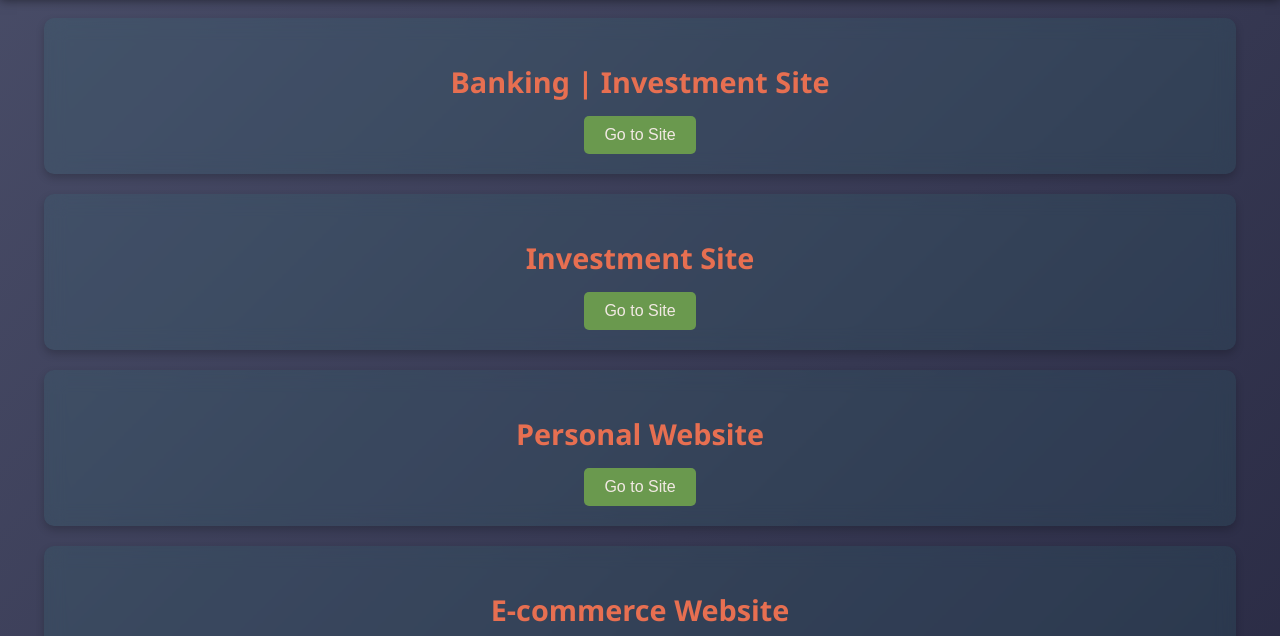
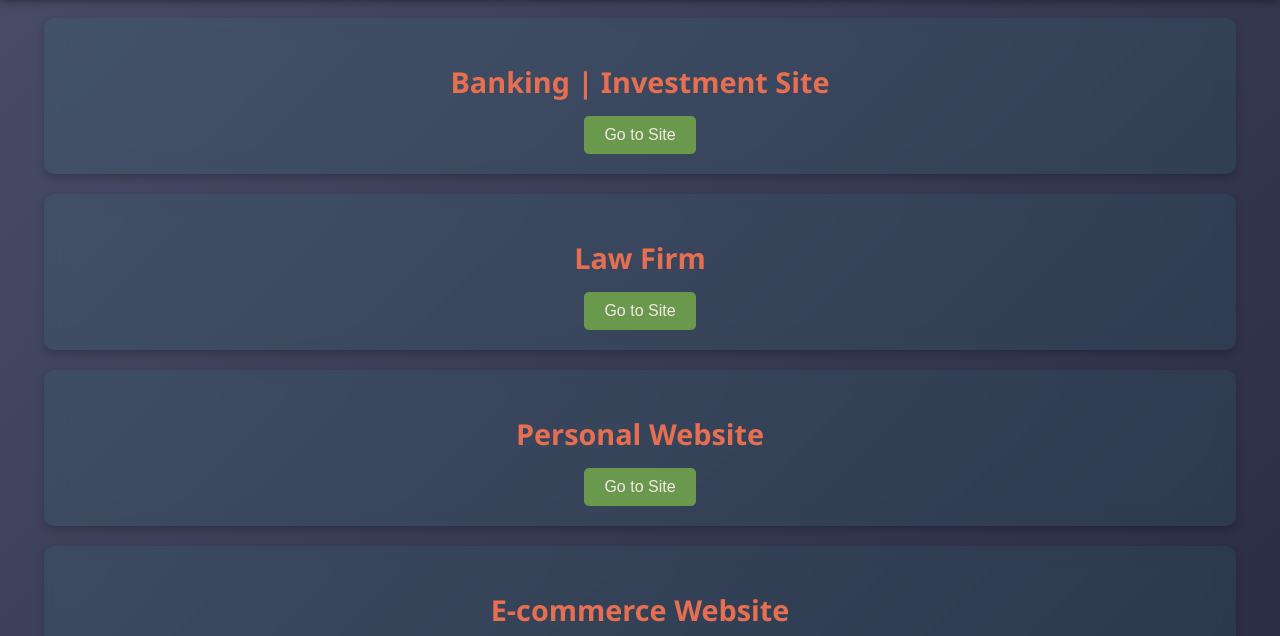
Before and after one commit to davidw2024/codecraft, a plain HTML site: page web.html in a window 1280 px wide. Shown: the part 164-800 px from the top of the page. Drawn offline with Linux system fonts and the light colour scheme.

Commit message:
Update web.html

```diff
--- a/web.html
+++ b/web.html
@@ -144,7 +144,7 @@
   </section>
 
   <section>
-    <h2>Investment Site</h2>
+    <h2>Law Firm</h2>
     <div class="radio-group">
       <button onclick="navigateTo('investment.html')">Go to Site</button>
     </div>
```
